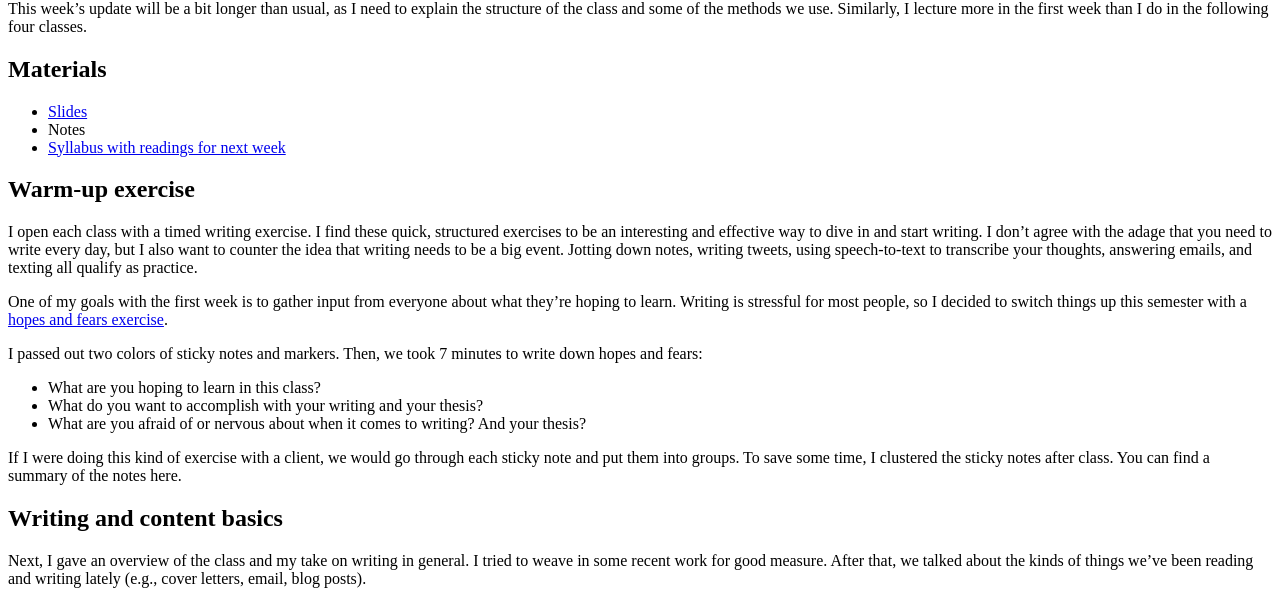
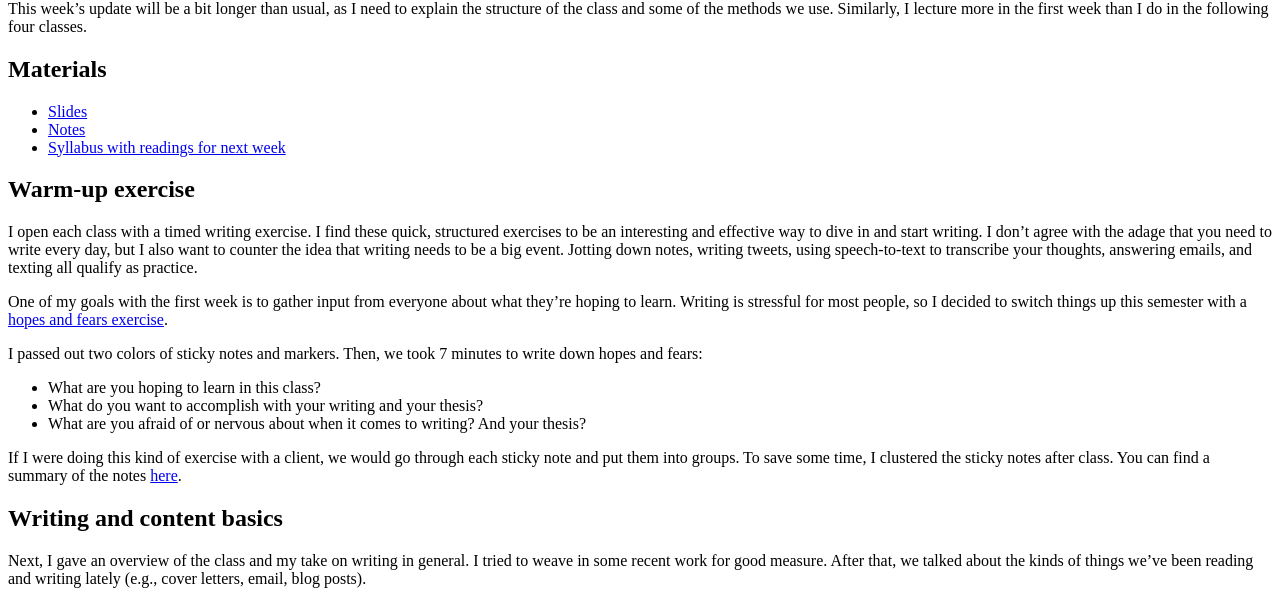
Before and after one commit to nicoleslaw/strategicwriting, a Jekyll site: the page built from _posts/2017-03-31-week-1.md, in a window 1280 px wide. Shown: the part 366-956 px from the top of the page. Built offline with Jekyll 4.4.1, drawn with Linux system fonts in a browser that asks for light colours; part of the change alters nothing that is shown.

Commit message:
Adds crosslink

```diff
--- a/_posts/2017-03-31-week-1.md
+++ b/_posts/2017-03-31-week-1.md
@@ -10,7 +10,7 @@ This week’s update will be a bit longer than usual, as I need to explain the s
 ## Materials
 
 * [Slides](https://github.com/nicoleslaw/strategicwriting/tree/master/_slides)
-* Notes
+* [Notes](https://github.com/nicoleslaw/strategicwriting/blob/master/_notes/week-1.md)
 * [Syllabus with readings for next week](http://strategicwriting.club/syllabus/#schedule)
 
 ## Warm-up exercise
@@ -25,7 +25,7 @@ I passed out two colors of sticky notes and markers. Then, we took 7 minutes to
 * What do you want to accomplish with your writing and your thesis?
 * What are you afraid of or nervous about when it comes to writing? And your thesis?
 
-If I were doing this kind of exercise with a client, we would go through each sticky note and put them into groups. To save some time, I clustered the sticky notes after class. You can find a summary of the notes here.
+If I were doing this kind of exercise with a client, we would go through each sticky note and put them into groups. To save some time, I clustered the sticky notes after class. You can find a summary of the notes [here](https://github.com/nicoleslaw/strategicwriting/blob/master/_notes/week-1.md).
 
 ## Writing and content basics
 
```
